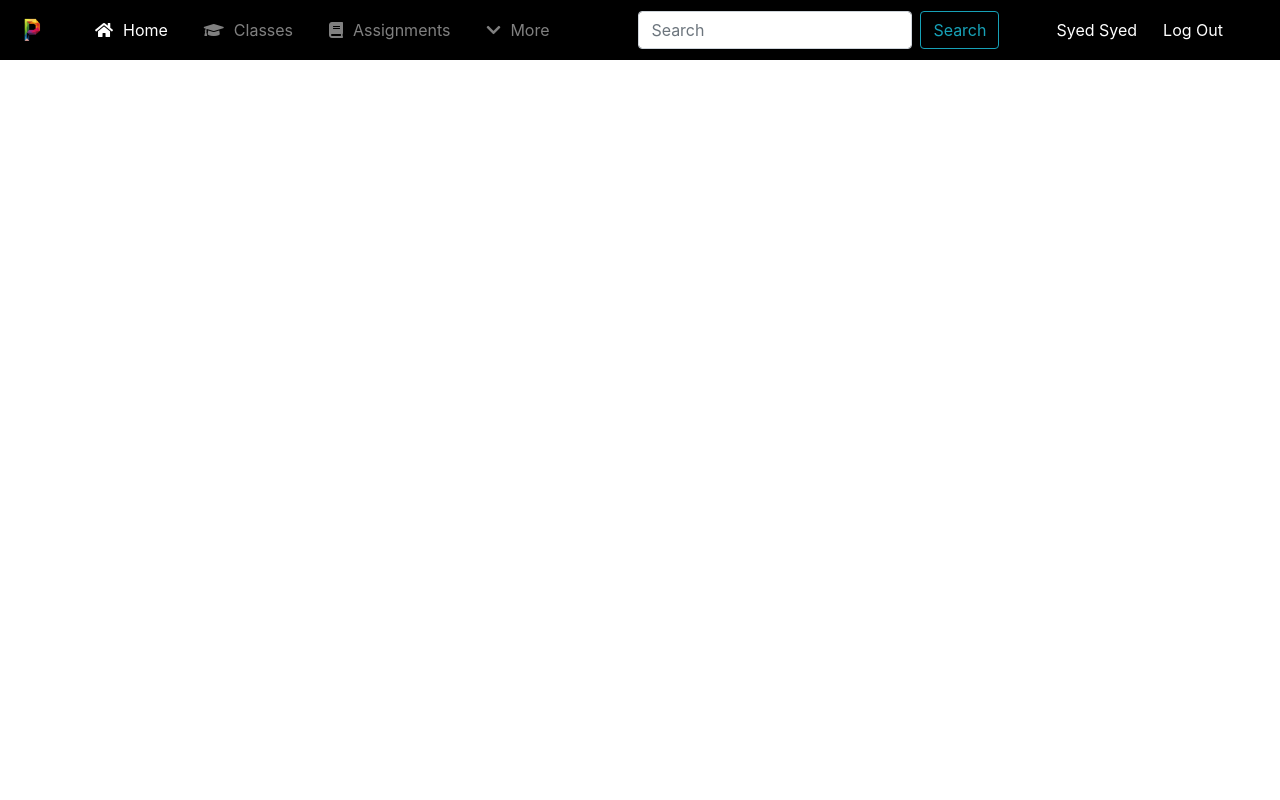
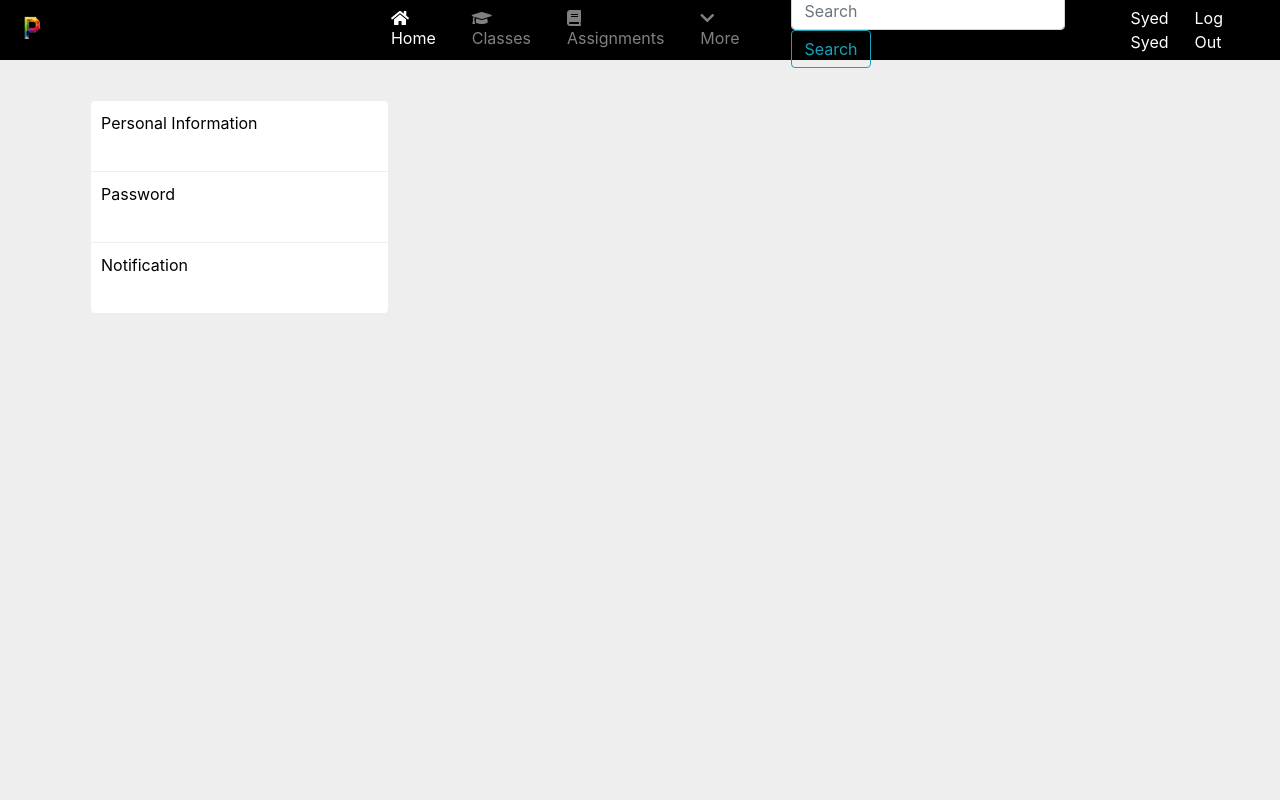
Before and after one commit to SyeedHasan/TeachMe, a PHP site: page /settings.php in a window 1280 px wide. Run offline with PHP 8.4, Linux system fonts and the light colour scheme; a user stored in the database is signed in; data comes from the database, SQL or seed files in the repository; some libraries are stand-ins or nearby versions.

Commit message:
settings page updated

```diff
--- a/assets/css/home.css
+++ b/assets/css/home.css
@@ -1,5 +1,6 @@
 body {
     min-width: 450px;
+    background-color: #eee;
 }
 
 /* .nav-item:hover {
--- /dev/null
+++ b/assets/css/settings.css
@@ -0,0 +1,57 @@
+.mainClass{
+    border-collapse: collapse;
+    width:299px;
+    height:50px;
+    margin-left: 90px;
+    margin-top: 40px;
+}
+.anchortags{
+    padding-left:10px;
+}
+a{
+    color:black;
+    margin:0px;
+    display:block;
+    width:100%;
+    height:100%;
+
+
+}
+a:hover{
+    text-decoration:none;
+    color:black;
+}
+.contents{
+    list-style-type: none;
+    text-align: left;
+    background:white;
+    padding:0px;
+    border:1px;
+    border-style:groove;
+    border-radius:5px;
+}
+
+.link{
+    padding-top:10px;
+    padding-bottom: 10px;
+}
+.link:hover{
+    background-color:red;
+}
+.linkBorderA{
+    border-bottom:1px groove #eee;
+    border-color: iceblue;
+}
+.linkBorderB{
+    border-bottom:1px solid black;
+}
+th,td{
+    border:1px solid black;
+    background-color:white;
+    padding: 15px;
+    height: 40px;
+    width:299px;
+
+}
+tr{
+}
--- a/settings.php
+++ b/settings.php
@@ -1,6 +1,14 @@
 <?php
     include 'includes/header.php';
-?>
+?><link rel="stylesheet" href="assets/css/settings.css">
+<div class="mainClass">
+    <ul class="contents">
+    <li class="link linkBorderA" onclick="location.href = 'http://stackoverflow.com/questions/3486110/make-a-list-item-clickable-html-css';"><a class="anchorTags" href="#">Personal Information</a></li>
+    <li class="link linkBorderA"><a class="anchorTags" href="#">Password</a></li>
+    <li class="link"><a class="anchorTags" href="#">Notification </a></li>
+</div>
+
+
 
 <script src="https://code.jquery.com/jquery-3.2.1.slim.min.js" integrity="sha384-KJ3o2DKtIkvYIK3UENzmM7KCkRr/rE9/Qpg6aAZGJwFDMVNA/GpGFF93hXpG5KkN"
         crossorigin="anonymous"></script>
```
